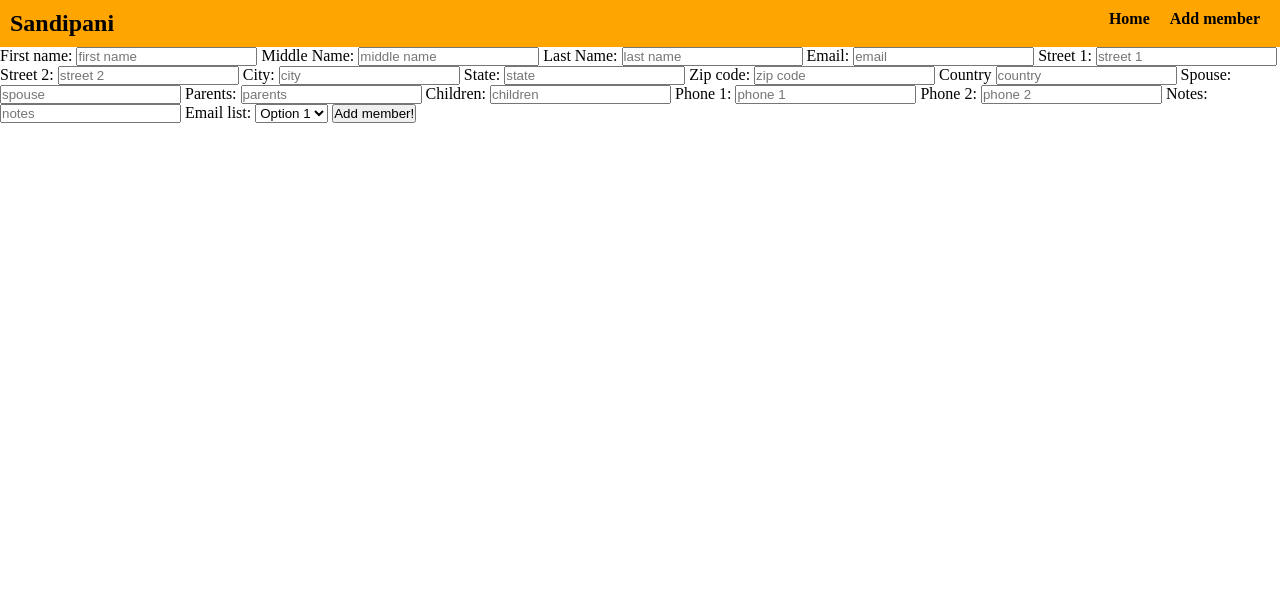
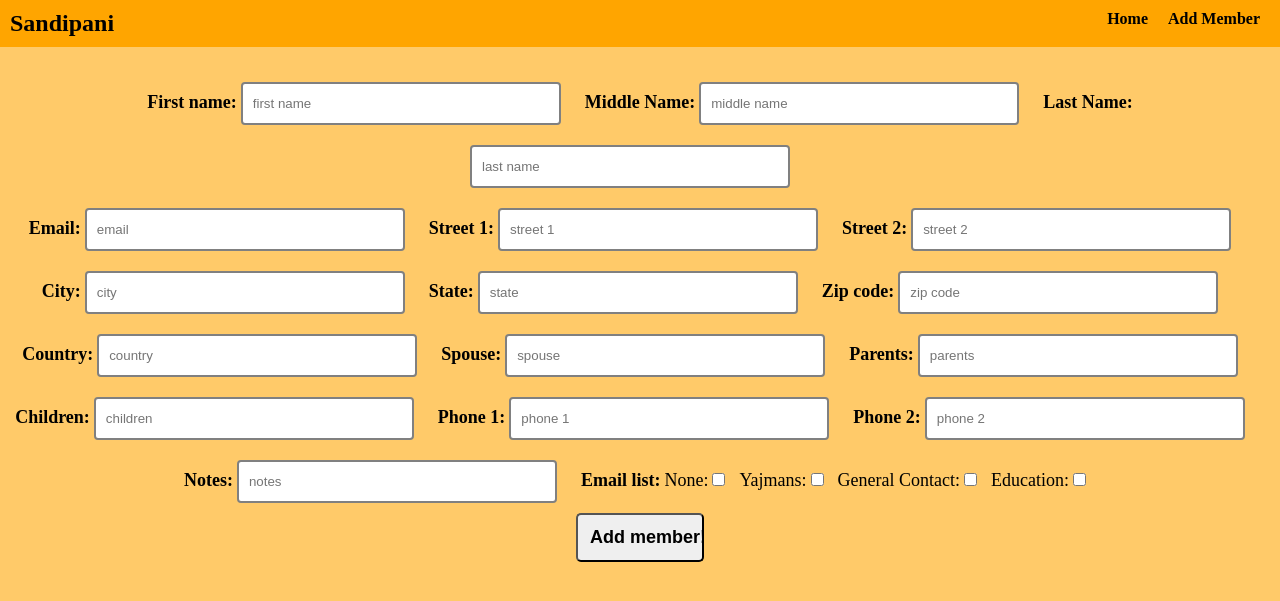
Before and after one commit to ArvinH16/sandipani, a Flask app: page /new_member in a window 1280 px wide. Shown: the top 601 px of the page. Run offline with Flask 3, Linux system fonts and the light colour scheme.

Commit message:
updated designs

```diff
--- a/flask_app/static/dashboard.css
+++ b/flask_app/static/dashboard.css
@@ -1,38 +1,40 @@
 .main_row {
+    margin: 5px auto;
     border: 1px black solid;
     height: 30px;
     width: 80%;
     display: flex;
-    margin: 5px auto;
     padding: 3px;
     text-align: center;
+
     border-radius: 5px;
 }
 
-
 #left_section {
+    margin: auto 0px;
     flex: 3;
     border-right: 1px black solid;
     padding-right: 2px;
-    margin: auto 0px;
+
 }
 
 #middle_section {
+    margin: auto 0px;
     flex: 4;
     padding-left: 2px;
     padding-right: 2px;
-    margin: auto 0px;
+
 }
 
 #right_section {
+    margin: auto 0px;
     flex: 2;
+    padding-left: 2px;
     border-left: 1px black solid;
-    padding-left: 2px;
-    margin: auto 0px;
 }
 
 #button {
+    margin: auto 0px;
     flex: 0.75;
     border-left: 1px black solid;
-    margin: auto 0px;
 }
--- a/flask_app/static/nav.css
+++ b/flask_app/static/nav.css
@@ -18,7 +18,6 @@
     display: flex;
     list-style: none;
     font-weight: bold;
-
 }
 
 /* Each item in the list in the nav */
@@ -26,7 +25,6 @@
     margin: 0px 10px;
 }
 
-
 #list_item > a {
     text-decoration: none;
     color: black;
--- /dev/null
+++ b/flask_app/static/new_member_page.css
@@ -0,0 +1,48 @@
+
+label {
+    color: black;
+    font-size: large;
+    font-weight: 600;
+}
+
+input[type=submit] {
+    width: 10%;
+    padding: 12px;
+    cursor: pointer;
+    font-size: large;
+    font-weight: 600;
+    border-radius: 5px;
+
+}
+
+input[type=checkbox] {
+    margin-right: 10px;
+}
+
+input[type=text] {
+    width: 25%;
+    padding: 12px 10px;
+    margin: 10px 0px;
+    margin-right: 20px;
+   box-sizing: border-box;
+    border: 2px solid   grey;
+    border-radius: 4px;
+}
+
+input[type=text]:focus {
+    background-color: lightgray;
+  }
+
+form {
+   margin-top: 25px;
+    text-align: center;
+
+}
+
+body {
+    background-color: #ffca69;
+}
+
+#em_lab {
+    font-weight: 400;
+}
--- a/flask_app/templates/index.html
+++ b/flask_app/templates/index.html
@@ -16,7 +16,8 @@
         </div>
         <div>
             <!-- <ul id="ul">
-                <li id="list_item">Welcome</li>
+                <li id="list_item">Home</li>
+                <li id="list_item">Sign up</li>
             </ul> -->
         </div>
     </nav>
--- a/flask_app/templates/new_member_page.html
+++ b/flask_app/templates/new_member_page.html
@@ -1,14 +1,14 @@
 <!DOCTYPE html>
 <html lang="en">
-
 <head>
     <meta charset="UTF-8">
     <meta name="viewport" content="width=device-width, initial-scale=1.0">
     <title>Document</title>
     <link rel="stylesheet" type="text/css" href="{{ url_for('static', filename='nav.css') }}">
+    <link rel="stylesheet" type="text/css" href="{{ url_for('static', filename='dashboard.css') }}">
+    <link rel="stylesheet" type="text/css" href="{{ url_for('static', filename='new_member_page.css') }}">
 
 </head>
-
 <body>
     <nav class="nav">
         <div>
@@ -16,8 +16,8 @@
         </div>
         <div>
             <ul id="ul">
-                <li id="list_item">Home</li>
-                <li id="list_item"><a href="/new_member">Add member</a></li>
+                <li id="list_item"><a href="/main_page">Home</a></li>
+                <li id="list_item"><a href="/new_member">Add Member</a></li>
             </ul>
         </div>
     </nav>
@@ -25,15 +25,18 @@
     <div>
         <div>
             <form action="/add_member" method="post">
+                <div class="form_element">
                     <label for="first_name">First name:</label>
-                <input type="text" name="first_name" placeholder="first name">
+                    <input type="text" name="first_name" placeholder="first name" required>
 
                     <label for="middle_name">Middle Name:</label>
                     <input type="text" name="middle_name" placeholder="middle name">
 
                     <label for="last_name">Last Name:</label>
-                <input type="text" name="last_name" placeholder="last name">
+                    <input type="text" name="last_name" placeholder="last name" required>
+                </div>
 
+                <div>
                     <label for="email">Email:</label>
                     <input type="text" name="email" placeholder="email">
 
@@ -42,7 +45,9 @@
 
                     <label for="street_2">Street 2:</label>
                     <input type="text" name="street_2" placeholder="street 2">
+                </div>
 
+                <div>
                     <label for="city">City:</label>
                     <input type="text" name="city" placeholder="city">
 
@@ -51,8 +56,10 @@
 
                     <label for="zip">Zip code:</label>
                     <input type="text" name="zip" placeholder="zip code">
+                </div>
 
-                <label for="country">Country</label>
+                <div>
+                    <label for="country">Country:</label>
                     <input type="text" name="country" placeholder="country">
 
                     <label for="spouse">Spouse:</label>
@@ -60,7 +67,9 @@
 
                     <label for="parents:">Parents:</label>
                     <input type="text" name="parents" placeholder="parents">
+                </div>
 
+                <div>
                     <label for="children">Children:</label>
                     <input type="text" name="children" placeholder="children">
 
@@ -69,21 +78,36 @@
 
                     <label for="phone_2">Phone 2:</label>
                     <input type="text" name="phone_2" placeholder="phone 2">
+                </div>
 
+                <div>
                     <label for="notes">Notes:</label>
                     <input type="text" name="notes" placeholder="notes">
 
+
                     <label for="email_list">Email list:</label>
-                <select name="email_list">
-                    <option value="option_1">Option 1</option>
-                    <option value="option_2">Option 2</option>
-                    <option value="option_3">Option 3</option>
-                </select>
+
+
+                    <label id="em_lab" for="option1">None:</label>
+                    <input type="checkbox" id="option1"
+                    name="option1" value="None">
+
+                    <label id="em_lab" for="option2">Yajmans:</label>
+                    <input type="checkbox" id="option2"
+                    name="option2" value="Yajmans">
+
+                    <label id="em_lab" for="option3">General Contact:</label>
+                    <input type="checkbox" id="option3"
+                    name="option3" value="General Contact">
+
+                    <label id="em_lab" for="option4">Education:</label>
+                    <input type="checkbox" id="option4"
+                    name="option4" value="Education">
+
+                </div>
 
                 <input type="submit" value="Add member!">
             </form>
+
         </div>
     </div>
-</body>
-
-</html>
```
Also changed, not shown: flask_app/templates/dashboard.html (+16 -8 lines), 1 other file. Lines whose indentation alone changed are shown as unchanged.
